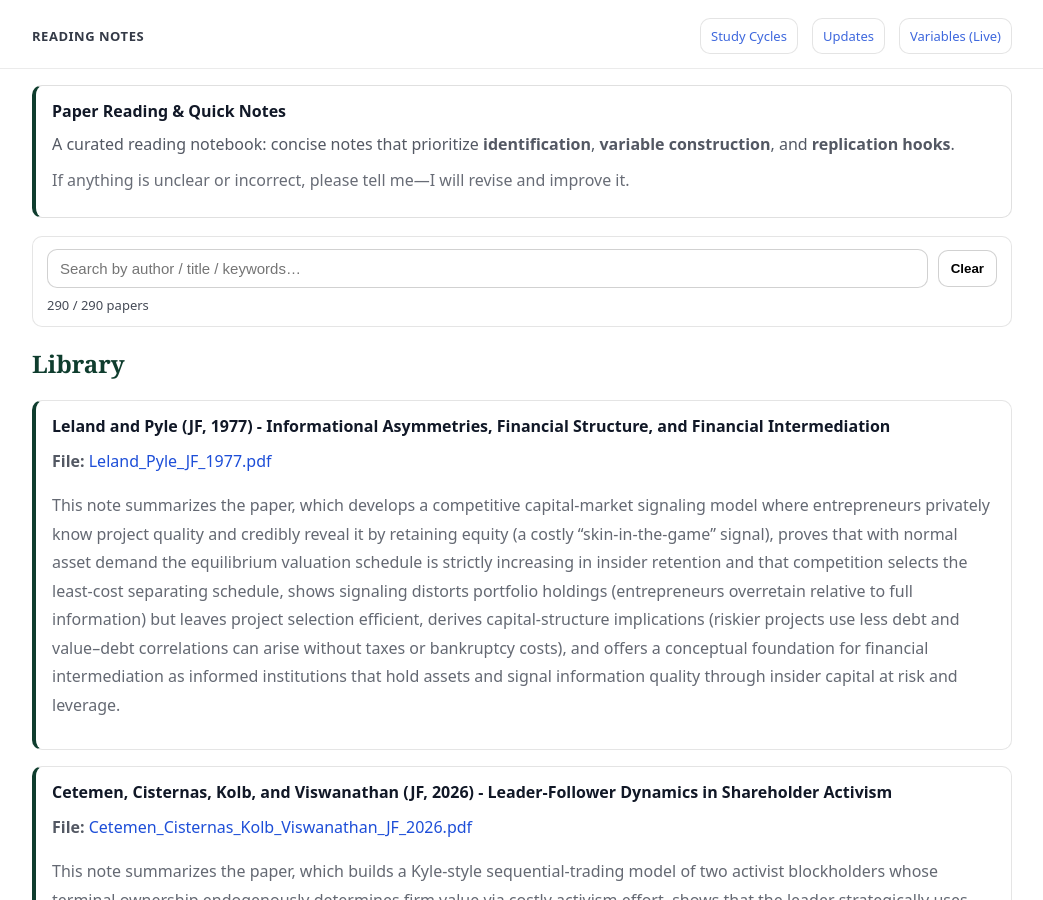
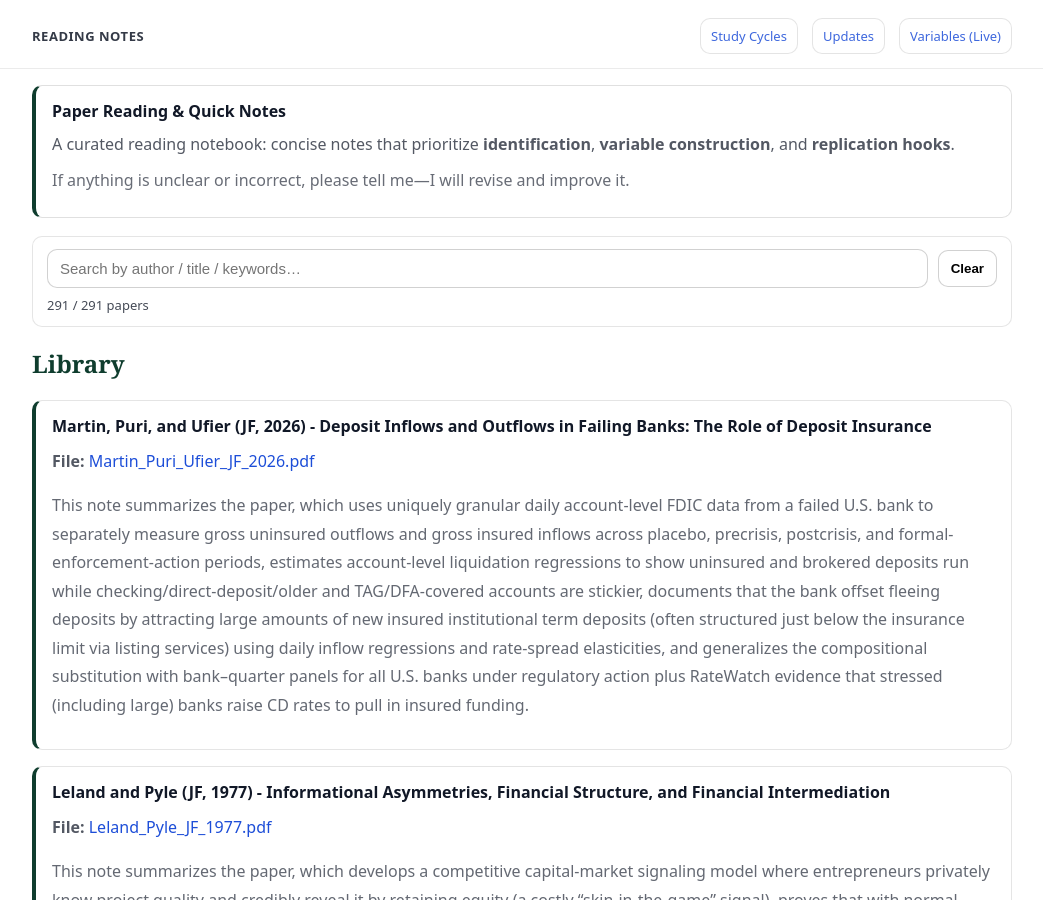
Before and after one commit to yaxinzn/study-archive, a Jekyll site: the page built from reading/index.md, in a window 1280 px wide and 900 px high. Shown: the whole window, without its empty margins (118-1161 px from the left). Built offline with Jekyll 4.4.1, drawn with Linux system fonts in a browser that asks for light colours.

Commit message:
Reading: add/update Martin_Puri_Ufier_JF_2026.pdf

```diff
--- a/_data/reading.yml
+++ b/_data/reading.yml
@@ -1,3 +1,7 @@
+- title: "Martin, Puri, and Ufier (JF, 2026) - Deposit Inflows and Outflows in Failing Banks: The Role of Deposit Insurance"
+  file: "Martin_Puri_Ufier_JF_2026.pdf"
+  desc: "This note summarizes the paper, which uses uniquely granular daily account-level FDIC data from a failed U.S. bank to separately measure gross uninsured outflows and gross insured inflows across placebo, precrisis, postcrisis, and formal-enforcement-action periods, estimates account-level liquidation regressions to show uninsured and brokered deposits run while checking/direct-deposit/older and TAG/DFA-covered accounts are stickier, documents that the bank offset fleeing deposits by attracting large amounts of new insured institutional term deposits (often structured just below the insurance limit via listing services) using daily inflow regressions and rate-spread elasticities, and generalizes the compositional substitution with bank–quarter panels for all U.S. banks under regulatory action plus RateWatch evidence that stressed (including large) banks raise CD rates to pull in insured funding."
+
 - title: "Leland and Pyle (JF, 1977) - Informational Asymmetries, Financial Structure, and Financial Intermediation"
   file: "Leland_Pyle_JF_1977.pdf"
   desc: "This note summarizes the paper, which develops a competitive capital-market signaling model where entrepreneurs privately know project quality and credibly reveal it by retaining equity (a costly “skin-in-the-game” signal), proves that with normal asset demand the equilibrium valuation schedule is strictly increasing in insider retention and that competition selects the least-cost separating schedule, shows signaling distorts portfolio holdings (entrepreneurs overretain relative to full information) but leaves project selection efficient, derives capital-structure implications (riskier projects use less debt and value–debt correlations can arise without taxes or bankruptcy costs), and offers a conceptual foundation for financial intermediation as informed institutions that hold assets and signal information quality through insider capital at risk and leverage."
```
Also changed, not shown: 1 other file.
